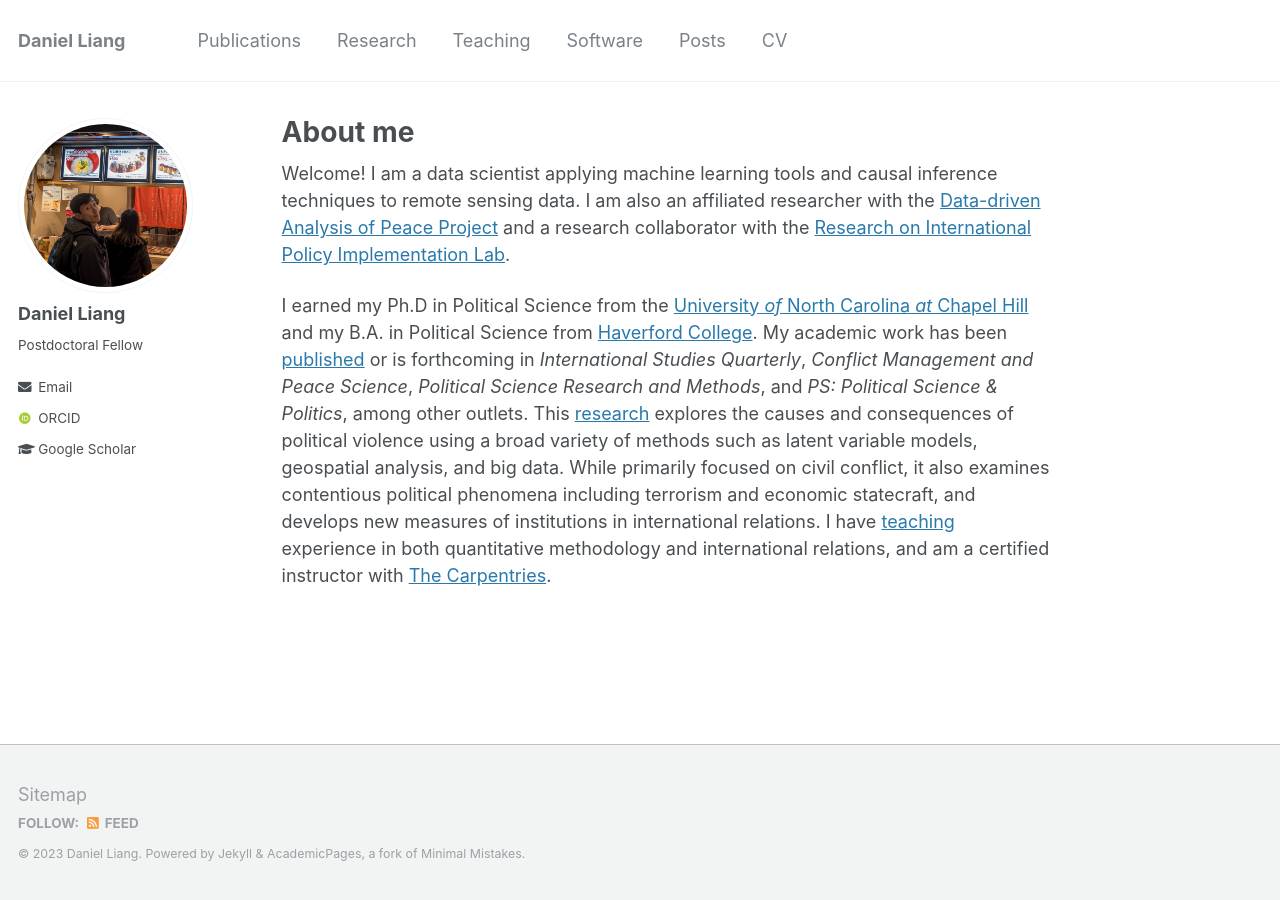
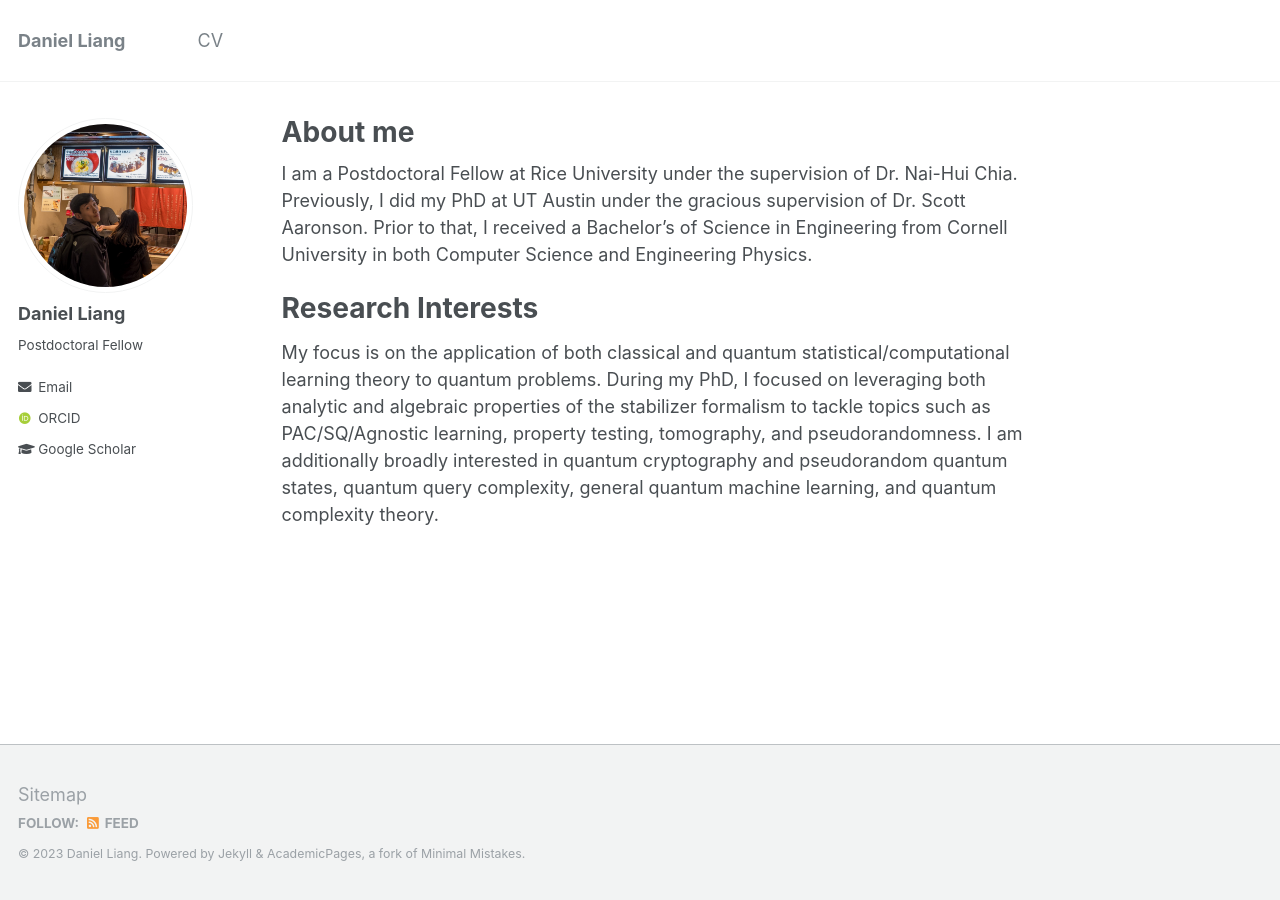
Before and after one commit to Daniel-You-Liang/Daniel-You-Liang.github.io, a Jekyll site: the page built from _pages/about.md, in a window 1280 px wide. Built offline with Jekyll 4.4.1, drawn with Linux system fonts in a browser that asks for light colours; some web fonts are replaced.

Commit message:
Change front page

```diff
--- a/_pages/about.md
+++ b/_pages/about.md
@@ -8,23 +8,8 @@ redirect_from:
   - /about.html
 ---
 
-Welcome! I am a data scientist applying machine learning tools and causal
-inference techniques to remote sensing data. I am also an affiliated
-researcher with the [Data-driven Analysis of Peace Project](https://dapp-lab.org)
-and a research collaborator with the
-[Research on International Policy Implementation Lab](https://bridgingthegapproject.org/ripil).
+I am a Postdoctoral Fellow at Rice University under the supervision of Dr. Nai-Hui Chia. Previously, I did my PhD at UT Austin under the gracious supervision of Dr. Scott Aaronson. Prior to that, I received a Bachelor's of Science in Engineering from Cornell University in both Computer Science and Engineering Physics.
 
-I earned my Ph.D in Political Science from the
-[University *of* North Carolina *at* Chapel Hill](https://www.unc.edu) and my
-B.A. in Political Science from [Haverford College](https://www.haverford.edu).
-My academic work has been [published](publications) or is forthcoming in
-*International Studies Quarterly*, *Conflict Management and Peace Science*,
-*Political Science Research and Methods*, and *PS: Political Science & Politics*,
-among other outlets. This [research](research) explores the causes and
-consequences of political violence using a broad variety of methods such as
-latent variable models, geospatial analysis, and big data. While primarily
-focused on civil conflict, it also examines contentious political phenomena
-including terrorism and economic statecraft, and develops new measures of
-institutions in international relations. I have [teaching](teaching) experience
-in both quantitative methodology and international relations, and am a certified
-instructor with [The Carpentries](https://carpentries.org).
+Research Interests
+======
+My focus is on the application of both classical and quantum statistical/computational learning theory to quantum problems. During my PhD, I focused on leveraging both analytic and algebraic properties of the stabilizer formalism to tackle topics such as PAC/SQ/Agnostic learning, property testing, tomography, and pseudorandomness. I am additionally broadly interested in quantum cryptography and pseudorandom quantum states, quantum query complexity, general quantum machine learning, and quantum complexity theory.
```
Also changed, not shown: _data/navigation.yml (+0 -15 lines).
